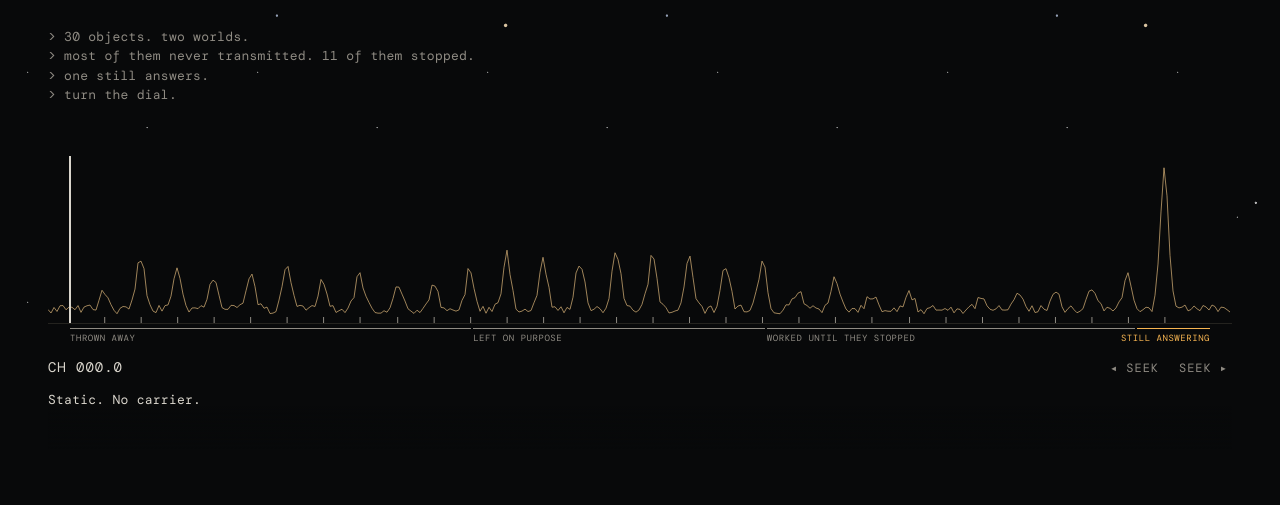
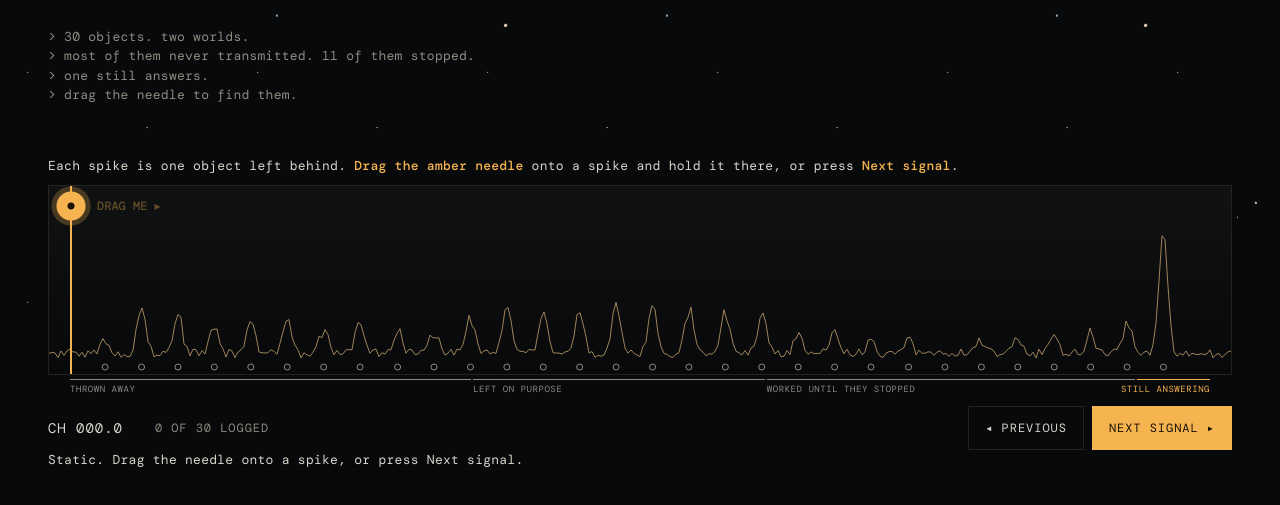
Before and after one commit to Amritanshu-nirjhar/abandoned-but-not-forgotten, a plain HTML site: page index.html in a window 1280 px wide. Shown: the part 429-934 px from the top of the page. Drawn offline with nearby package versions, Linux system fonts and the light colour scheme.

Commit message:
Station: clearer tuning band with amber needle and knob, object markers, instructions, real Previous/Next buttons
Co-Authored-By: Claude Fable 5.2 <noreply@anthropic.com>

```diff
--- a/app.js
+++ b/app.js
@@ -6,7 +6,7 @@ const PAD = 22;    // half the 44px dial thumb: the thumb's centre travels PAD
 
 const dial = $('#dial'), rx = $('#rx'), stateEl = $('#state'), count = $('#count'), cv = $('#scope'), g = cv.getContext('2d');
 const found = new Set();
-let target, locked = null, timers = [], noiseAmp = 1;
+let target, locked = null, timers = [], noiseAmp = 1, touched = false;
 
 const later = (fn, ms) => timers.push(setTimeout(fn, ms));
 const every = (fn, ms) => timers.push(setInterval(fn, ms));
@@ -48,16 +48,24 @@ function draw() {
   if (cv.width !== Math.round(w * d)) { cv.width = Math.round(w * d); cv.height = Math.round(h * d); }
   g.setTransform(d, 0, 0, d, 0, 0); g.clearRect(0, 0, w, h);
   const X = ch => PAD + ch / 100 * (w - 2 * PAD);
-  g.fillStyle = '#8f8b83';
-  for (const s of SIGNALS) g.fillRect(X(s.ch), h - 6, 1, 6);
+  // One marker per object along the bottom: hollow until found, filled amber after. The one under the needle is ringed.
+  for (const s of SIGNALS) {
+    g.beginPath(); g.arc(X(s.ch), h - 7, 3, 0, 7);
+    found.has(s.id) ? (g.fillStyle = 'hsl(36 90% 64%)', g.fill()) : (g.strokeStyle = '#8f8b83', g.lineWidth = 1, g.stroke());
+    if (s === target) { g.beginPath(); g.arc(X(s.ch), h - 7, 7, 0, 7); g.strokeStyle = '#f4f0e7'; g.lineWidth = 1; g.stroke(); }
+  }
+  if (!touched) { // until the needle is first moved, say what it is
+    const x = X(+dial.value) + 26, a = reduce ? 1 : 0.6 + 0.4 * Math.sin(performance.now() / 300);
+    g.font = '500 12px "DM Mono", monospace'; g.fillStyle = `hsl(36 90% 64% / ${a})`; g.fillText('DRAG ME ▸', x, 24);
+  }
   g.beginPath();
   for (let x = 0; x <= w; x += 3) {
     let y = Math.random() * 9 * noiseAmp;
     for (const s of SIGNALS) {
       const dx = (x - X(s.ch)) / 6;
-      if (dx > -4 && dx < 4) y += s.life * (h - 28) * Math.exp(-dx * dx) * (1 - Math.random() * 0.3 * (1 - s.life));
+      if (dx > -4 && dx < 4) y += s.life * (h - 62) * Math.exp(-dx * dx) * (1 - Math.random() * 0.3 * (1 - s.life));
     }
-    g.lineTo(x, h - 9 - y);
+    g.lineTo(x, h - 16 - y);
   }
   g.strokeStyle = 'hsl(36 50% 64% / .75)'; g.lineWidth = 1; g.stroke();
 }
@@ -76,7 +84,7 @@ function tune() {
   target = near; locked = null; cancel(); count.textContent = '';
   rx.replaceChildren(); rx.className = '';
   noiseAmp = 1; updateLog();
-  if (!near) { say('Static. No carrier.'); setNoise(0.05); }
+  if (!near) { say(found.size ? 'Static. No carrier.' : 'Static. Drag the needle onto a spike, or press Next signal.'); setNoise(0.05); }
   else {
     say(found.has(near.id) ? `Carrier: ${near.title}. Hold.` : 'Carrier detected. Hold.');
     setNoise(0.035);
@@ -225,15 +233,15 @@ function updateLog() {
     locked === s ? b.setAttribute('aria-current', 'true') : b.removeAttribute('aria-current');
   }
   for (const [s, p] of pins) { p.classList.toggle('found', found.has(s.id)); p.classList.toggle('on', locked === s); }
-  $('#tally').textContent = `${found.size} of ${SIGNALS.length} logged`;
+  $('#tally').textContent = $('#got').textContent = `${found.size} of ${SIGNALS.length} logged`;
   $('#coda').hidden = found.size < SIGNALS.length;
 }
 function goto(ch, scroll) {
   dial.value = ch; tune();
   if (scroll) $('#console').scrollIntoView({ behavior: reduce ? 'auto' : 'smooth' });
 }
-dial.addEventListener('input', tune);
-$('#next').onclick = () => { const s = SIGNALS.find(s => s.ch > +dial.value + TOL); if (s) goto(s.ch); };
+dial.addEventListener('input', () => { touched = true; tune(); });
+$('#next').onclick = () => { touched = true; const s = SIGNALS.find(s => s.ch > +dial.value + TOL); if (s) goto(s.ch); };
 $('#prev').onclick = () => { const s = SIGNALS.findLast(s => s.ch < +dial.value - TOL); if (s) goto(s.ch); };
 
 // ── Scale: one square per tonne ──
@@ -257,7 +265,7 @@ linkList($('#credits'), SIGNALS.filter(s => s.img).map(s => [`${s.title}: ${s.cr
 
 // ── Boot: a cursor, four lines, then the band. Any key or tap skips it. ──
 const N = SIGNALS.length, STOPPED = SIGNALS.filter(s => s.state === 'dead').length;
-const BOOT = `> ${N} objects. two worlds.\n> most of them never transmitted. ${STOPPED} of them stopped.\n> one still answers.\n> turn the dial.\n`;
+const BOOT = `> ${N} objects. two worlds.\n> most of them never transmitted. ${STOPPED} of them stopped.\n> one still answers.\n> drag the needle to find them.\n`;
 $('#coda').textContent = `All ${N} logged. ${N - 1} will not answer again. One will, for as long as anyone points a light at it.`;
 dial.setAttribute('aria-label', `Tuning dial. ${N} signals between channel 0 and 100.`);
 let started = false;
--- a/index.html
+++ b/index.html
@@ -33,6 +33,7 @@
 
   <section id="console" hidden aria-label="Signal console">
     <div class="band">
+      <p class="how mono">Each spike is one object left behind. <b>Drag the amber needle</b> onto a spike and hold it there, or press <b>Next signal</b>.</p>
       <div class="scope">
         <canvas id="scope" aria-hidden="true"></canvas>
         <input id="dial" type="range" min="0" max="100" step="0.1" value="0"
@@ -42,9 +43,10 @@
       <div class="readout mono">
         <output id="ch" for="dial">CH 000.0</output>
         <span id="count" aria-hidden="true"></span>
+        <span id="got"></span>
         <div class="seek">
-          <button id="prev" class="mono" aria-label="Seek to previous signal">◂ Seek</button>
-          <button id="next" class="mono" aria-label="Seek to next signal">Seek ▸</button>
+          <button id="prev" class="mono" aria-label="Seek to previous signal">◂ Previous</button>
+          <button id="next" class="mono" aria-label="Seek to next signal">Next signal ▸</button>
         </div>
       </div>
       <p id="state" class="mono" role="status">Static. No carrier.</p>
--- a/style.css
+++ b/style.css
@@ -54,24 +54,39 @@ h1 {
 
 /* ── Band: the canvas is the spectrum, the native range input is the dial ── */
 .band { position: sticky; top: 0; z-index: 2; background: linear-gradient(var(--bg) 85%, transparent); padding-bottom: 1.25rem; }
-.scope { position: relative; height: clamp(96px, 20vw, 168px); border-bottom: 1px solid var(--rule); }
+.how { margin: 0 0 .6rem; color: var(--ink); text-transform: none; letter-spacing: .02em; font-size: .8125rem; }
+.how b { color: hsl(36 90% 64%); font-weight: 500; }
+.scope { position: relative; height: clamp(130px, 22vw, 190px); border: 1px solid var(--rule); background: linear-gradient(rgb(255 255 255 / .035), transparent); }
+.scope:hover, .scope:focus-within { border-color: var(--dim); }
 #scope { width: 100%; height: 100%; display: block; }
-#dial { position: absolute; inset: 0; width: 100%; height: 100%; margin: 0; background: none; appearance: none; -webkit-appearance: none; cursor: ew-resize; touch-action: pan-y; }
+#dial { position: absolute; inset: 0; cursor: grab; width: 100%; height: 100%; margin: 0; background: none; appearance: none; -webkit-appearance: none; touch-action: pan-y; }
+#dial:active { cursor: grabbing; }
 #dial::-webkit-slider-runnable-track { height: 100%; background: none; }
 #dial::-webkit-slider-thumb {
   -webkit-appearance: none; width: 44px; height: 100%; border: 0; border-radius: 0;
-  background: linear-gradient(90deg, transparent calc(50% - 1px), var(--ink) 0 calc(50% + 1px), transparent 0);
+  background:
+    radial-gradient(circle at 50% 20px, #1a1205 0 3px, transparent 4px),
+    radial-gradient(circle at 50% 20px, hsl(36 90% 64%) 0 14px, hsl(36 90% 64% / .25) 15px 19px, transparent 20px),
+    linear-gradient(90deg, transparent calc(50% - 1px), hsl(36 90% 64%) 0 calc(50% + 1px), transparent 0);
 }
 #dial::-moz-range-track { height: 100%; background: none; }
 #dial::-moz-range-thumb {
   width: 44px; height: 100%; border: 0; border-radius: 0;
-  background: linear-gradient(90deg, transparent calc(50% - 1px), var(--ink) 0 calc(50% + 1px), transparent 0);
+  background:
+    radial-gradient(circle at 50% 20px, #1a1205 0 3px, transparent 4px),
+    radial-gradient(circle at 50% 20px, hsl(36 90% 64%) 0 14px, hsl(36 90% 64% / .25) 15px 19px, transparent 20px),
+    linear-gradient(90deg, transparent calc(50% - 1px), hsl(36 90% 64%) 0 calc(50% + 1px), transparent 0);
 }
 #dial:focus-visible { outline-offset: 0; }
 .readout { display: flex; align-items: center; gap: 1rem; }
 #ch { color: var(--ink); font-size: .875rem; }
 #count { color: var(--sig); }
-.seek { margin-left: auto; display: flex; gap: .75rem; }
+#got { color: var(--dim); }
+.readout { margin-top: .6rem; flex-wrap: wrap; }
+.seek { margin-left: auto; display: flex; gap: .5rem; }
+.seek button { min-height: 44px; padding: 0 1rem; border: 1px solid var(--rule); color: var(--ink); }
+.seek button:hover { border-color: var(--ink); }
+.seek #next { background: hsl(36 90% 64%); border-color: hsl(36 90% 64%); color: #1a1205; }
 #state { margin: 0; color: var(--ink); min-height: 3em; text-transform: none; letter-spacing: .02em; font-size: .8125rem; }
 
 /* ── Transmission ── */
```
